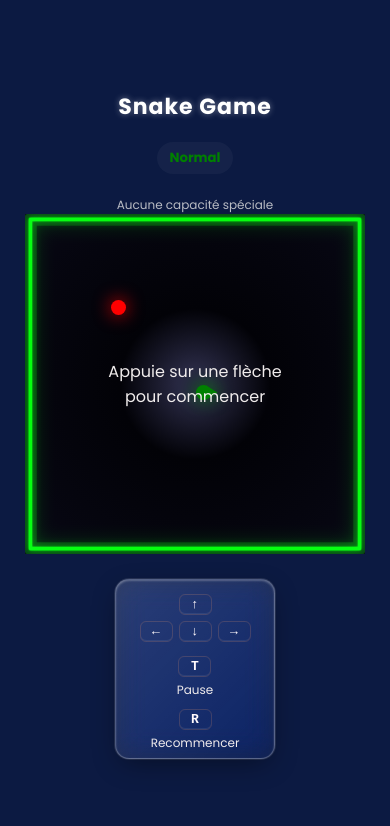
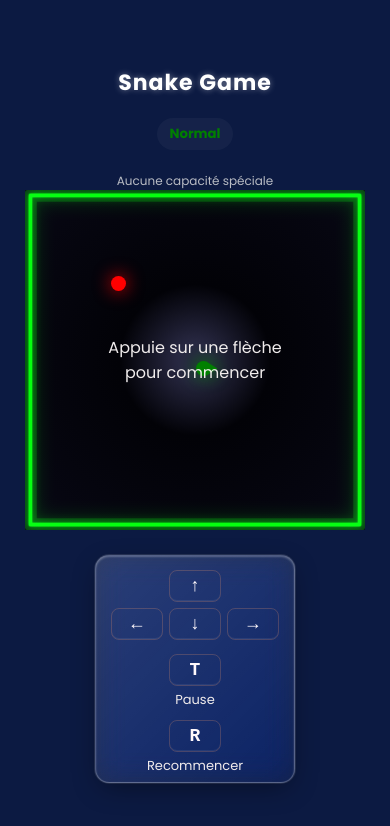
Before and after one commit to Walie-Matthieu/snake-game, a Next.js app: page / in a window 390 px wide. Shown: the top 826 px of the page. Built offline with nearby package versions, Linux system fonts and the light colour scheme.

Commit message:
control pannel buttons size

```diff
--- a/app/components/SnakeGame.tsx
+++ b/app/components/SnakeGame.tsx
@@ -943,7 +943,10 @@ export default function SnakeGame({
   }, []);
   const isDesktop = windowWidth >= 1024;
   const isTablet = windowWidth >= 768 && windowWidth < 1024;
+  const isPhone = windowWidth < 768;
   const isMobileLayout = !isDesktop;
+  const controlPanelWidth = isTablet ? 240 : isPhone ? 200 : 160;
+  const controlLabelFontSize = isTablet ? 15 : isPhone ? 13 : 12;
 
   // largeur minimale souhaitée pour le canvas quand la colonne est à droite
   // const MIN_CANVAS_WIDTH = 240;
@@ -1000,30 +1003,20 @@ export default function SnakeGame({
 
   // helper inline pour style des touches (défini avant le return pour éviter les erreurs)
   function keyStyle(): React.CSSProperties {
-    const isMobileViewport =
-      typeof window !== 'undefined' &&
-      window.innerWidth >= 320 &&
-      window.innerWidth <= 600;
-
-    const btnSize = isMobileViewport
-      ? Math.max(16, Math.round(160 * 0.12))
-      : 20;
-
-    const fontSize = isMobileViewport
-      ? Math.max(10, Math.round(160 * 0.08))
-      : 14;
+    const btnSize = isTablet ? 38 : isPhone ? 30 : 20;
+    const fontSize = isTablet ? 22 : isPhone ? 18 : 14;
 
     return {
       minWidth: btnSize,
       height: btnSize,
-      padding: isMobileViewport ? '0 6px' : '0 8px',
+      padding: isTablet ? '0 12px' : isPhone ? '0 10px' : '0 8px',
       fontSize,
       lineHeight: 1,
       display: 'inline-flex',
       alignItems: 'center',
       justifyContent: 'center',
-      borderRadius: 6,
-      border: '1px solid rgba(255, 158, 105, 0.18)',
+      borderRadius: 8,
+      border: '1px solid rgba(255, 158, 105, 0.22)',
       background: 'rgba(18, 3, 5, 0)',
       color: '#fff9fcff',
       fontWeight: 700,
@@ -1211,7 +1204,7 @@ export default function SnakeGame({
         <div
           data-ui="controls"
           style={{
-            width: 'var(--control-width, 160px)',  // ← doit lire la variable
+            width: isDesktop ? 'var(--control-width, 160px)' : `${controlPanelWidth}px`,
             height: 'auto',
             transform: isMobileLayout
               ? 'translate(0px, 0px)'
@@ -1312,7 +1305,7 @@ export default function SnakeGame({
                   onTouchStart={(e) => { e.preventDefault(); pressKey('t'); }}
                   onKeyDown={(e) => { if (e.key === 'Enter' || e.key === ' ') { e.preventDefault(); pressKey('t'); } }}
                 >T</kbd>
-                <span style={{ fontSize: 12 }}>Pause</span>
+                <span style={{ fontSize: controlLabelFontSize }}>Pause</span>
               </div>
               <div style={{ display: 'flex', flexDirection: 'column', alignItems: 'center', gap: 4 }}>
                 <kbd
@@ -1324,7 +1317,7 @@ export default function SnakeGame({
                   onTouchStart={(e) => { e.preventDefault(); pressKey('r'); }}
                   onKeyDown={(e) => { if (e.key === 'Enter' || e.key === ' ') { e.preventDefault(); pressKey('r'); } }}
                 >R</kbd>
-                <span style={{ fontSize: 12 }}>Recommencer</span>
+                <span style={{ fontSize: controlLabelFontSize }}>Recommencer</span>
               </div>
             </div>
           </div>
```
